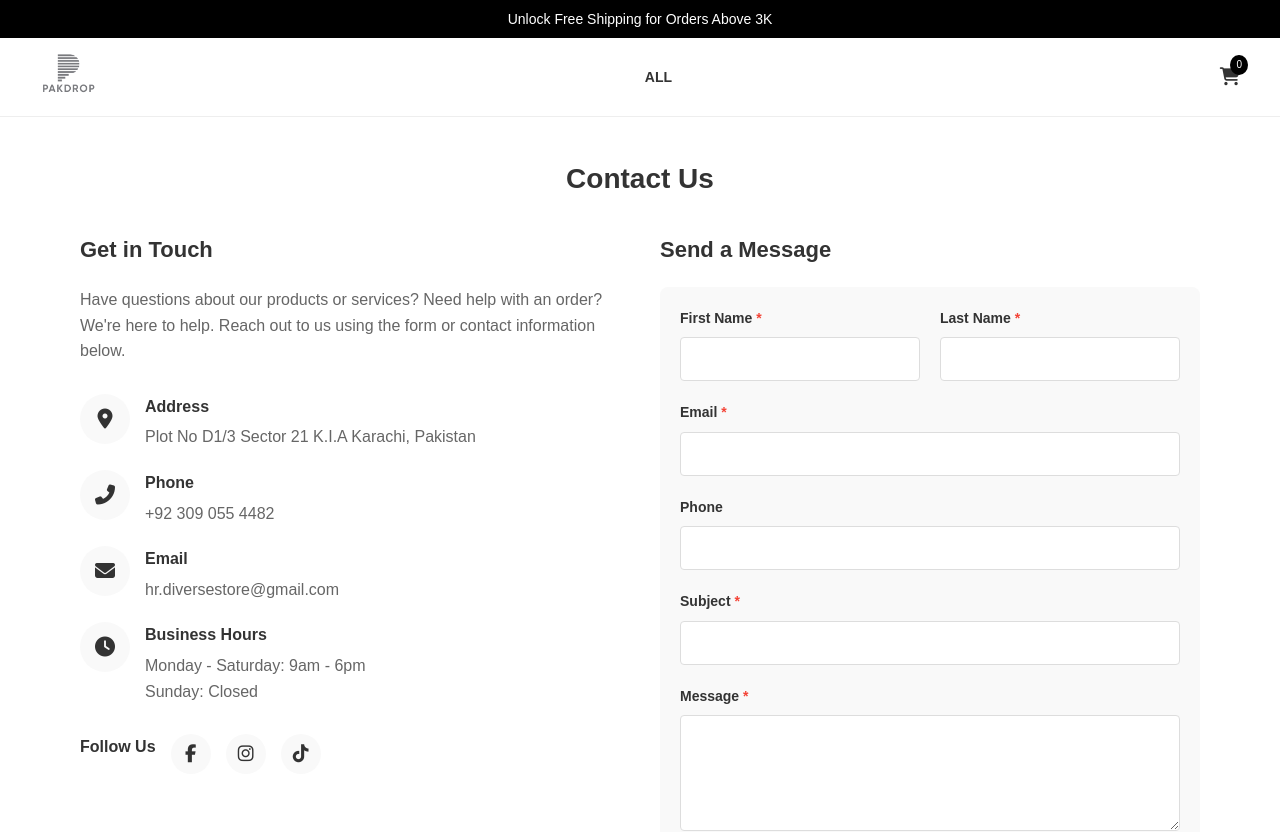
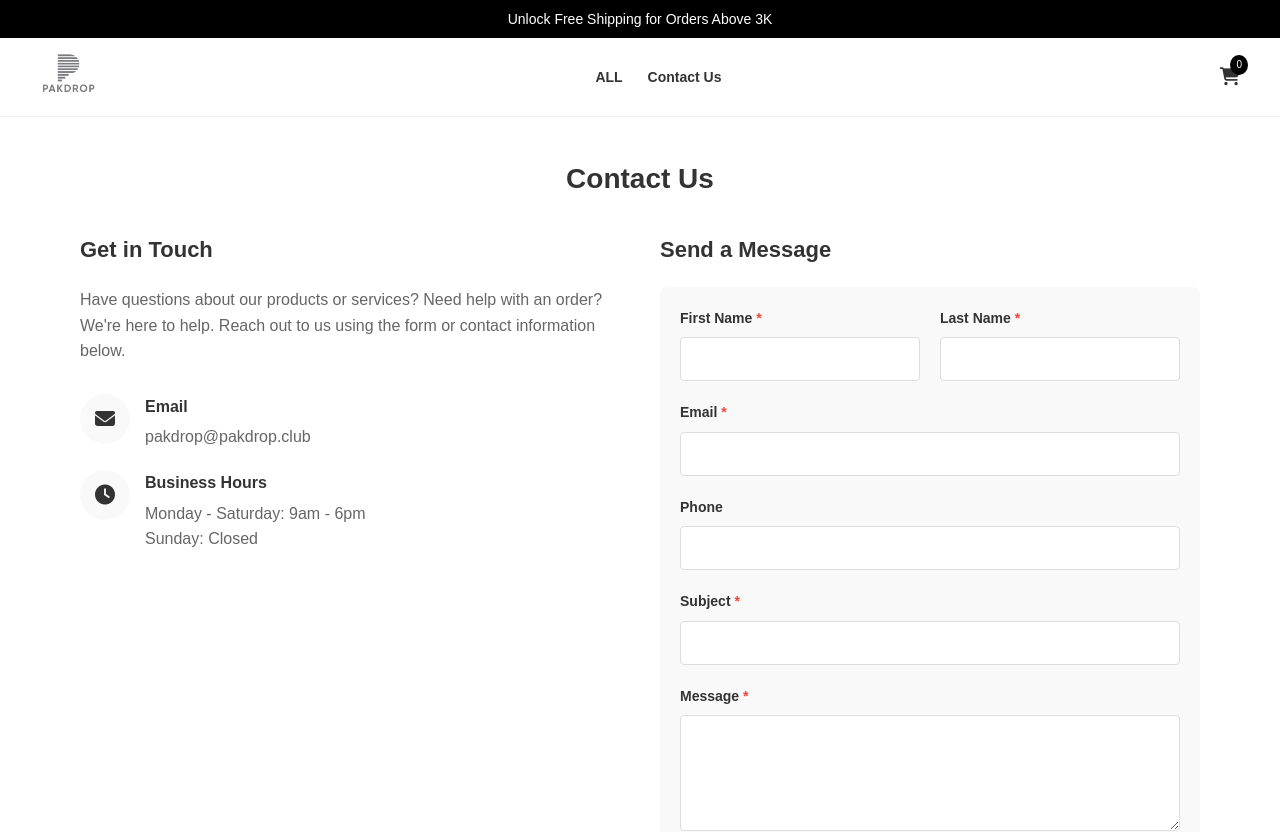
Before and after one commit to xxxxlu/diverse, a Vue app: page /contact in a window 1280 px wide. Shown: the top 832 px of the page. Built offline with nearby package versions, Linux system fonts and the light colour scheme.

Commit message:
feat: contact copyright

```diff
--- a/src/App.vue
+++ b/src/App.vue
@@ -14,6 +14,9 @@
           <ul>
             <li>
               <router-link to="/">ALL</router-link>
+            </li>
+            <li>
+              <router-link to="/contact">Contact Us</router-link>
             </li>
           </ul>
         </nav>
@@ -54,7 +57,7 @@
         </div>
 
         <div class="footer-bottom">
-          <p>Copyright © 2025 | Powered by Data Network Solutions (SMC-Private) Limited</p>
+          <p>Copyright © 2025 PakDrop. Powered by DATA TECH SOLUTIONS SMC PRIVATE LIMITED2,</p>
           <div class="payment-methods">
             <img src="./assets/easypaisa.png" alt="easypaisa" />
             <img src="./assets/Frame.png" alt="Frame" />
--- a/src/views/Contact.vue
+++ b/src/views/Contact.vue
@@ -12,25 +12,6 @@
         </p>
 
         <div class="contact-methods">
-          <div class="contact-method">
-            <div class="method-icon">
-              <i class="fas fa-map-marker-alt"></i>
-            </div>
-            <div class="method-details">
-              <h3>Address</h3>
-              <p>Plot No D1/3 Sector 21 K.I.A Karachi, Pakistan</p>
-            </div>
-          </div>
-
-          <div class="contact-method">
-            <div class="method-icon">
-              <i class="fas fa-phone-alt"></i>
-            </div>
-            <div class="method-details">
-              <h3>Phone</h3>
-              <p><a href="tel:+923090554482">+92 309 055 4482</a></p>
-            </div>
-          </div>
 
           <div class="contact-method">
             <div class="method-icon">
@@ -38,7 +19,7 @@
             </div>
             <div class="method-details">
               <h3>Email</h3>
-              <p><a href="mailto:hr.diversestore@gmail.com">hr.diversestore@gmail.com</a></p>
+              <p><a href="#">pakdrop@pakdrop.club</a></p>
             </div>
           </div>
 
@@ -50,21 +31,6 @@
               <h3>Business Hours</h3>
               <p>Monday - Saturday: 9am - 6pm<br>Sunday: Closed</p>
             </div>
-          </div>
-        </div>
-
-        <div class="social-links">
-          <h3>Follow Us</h3>
-          <div class="social-icons">
-            <a href="https://www.facebook.com/diverseactivewear" target="_blank" class="social-icon">
-              <i class="fab fa-facebook-f"></i>
-            </a>
-            <a href="https://www.instagram.com/diverseactivewear/" target="_blank" class="social-icon">
-              <i class="fab fa-instagram"></i>
-            </a>
-            <a href="https://www.tiktok.com/@diverseactive" target="_blank" class="social-icon">
-              <i class="fab fa-tiktok"></i>
-            </a>
           </div>
         </div>
       </div>
```
